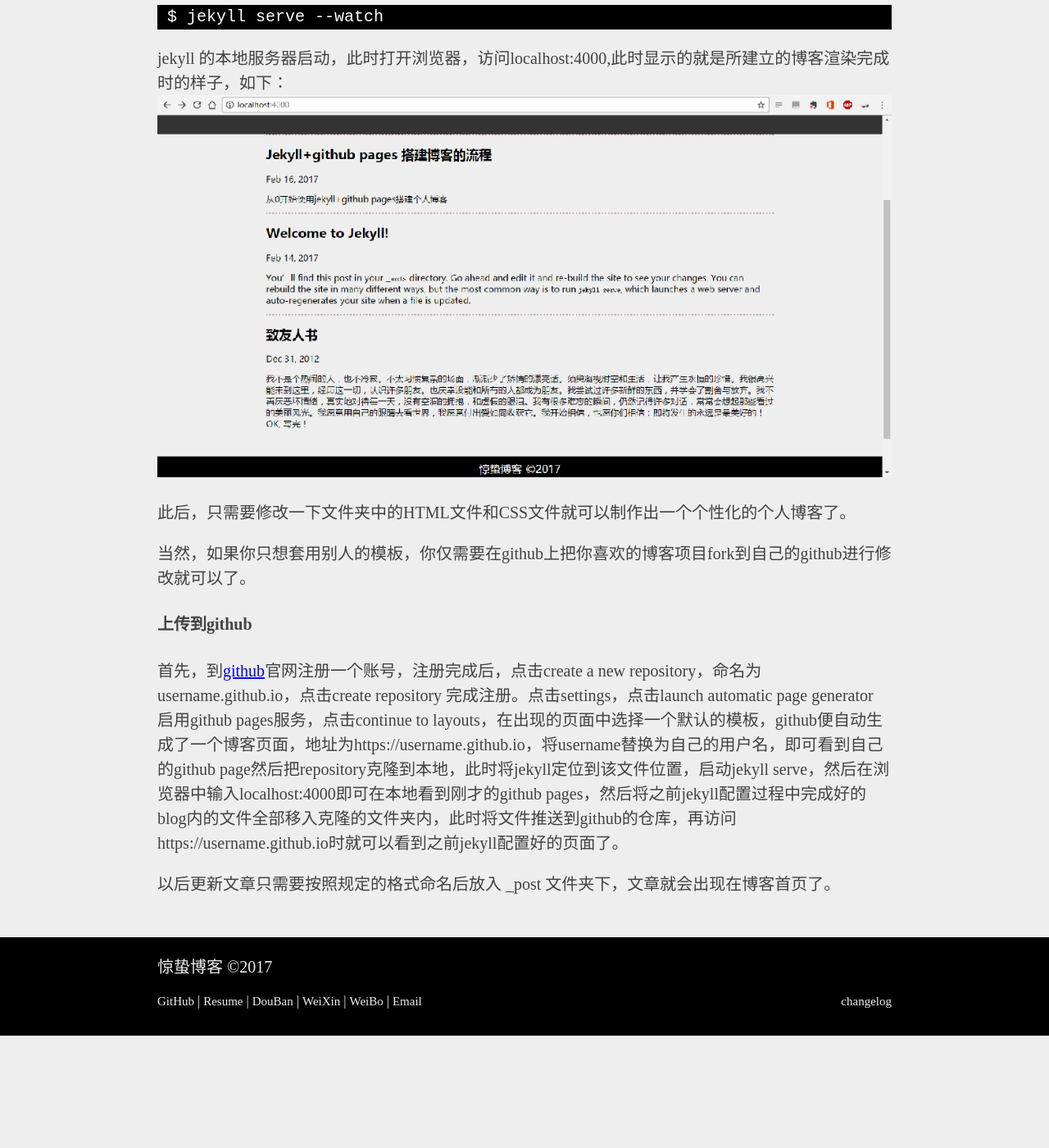
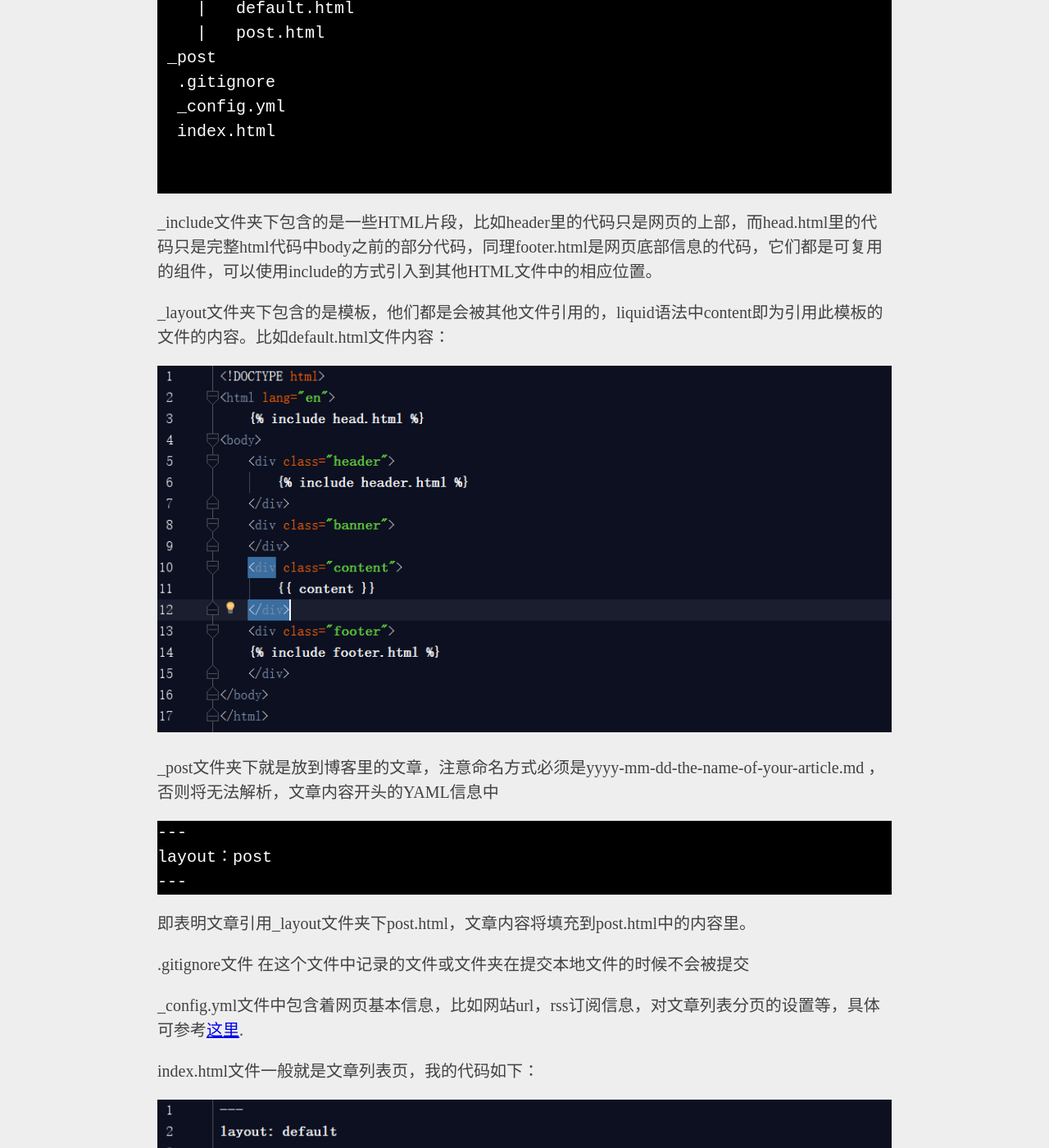
Before and after one commit to Machaooo/Machaooo.github.io, a Jekyll site: the page built from _posts/2017-02-16-set-up-blog-with-jekyll-and-githubpages.md, in a window 1280 px wide and 1400 px high, scrolled down 1503 px. Shown: the whole window at 82% size. Built offline with Jekyll 4.4.1, drawn with Linux system fonts in a browser that asks for light colours; comment, search, counter and statistics services are not loaded; before the commit the page ends 2766 px from its top, so only the background shows below that; some of the changed text lies outside the part shown.

Commit message:
fix the sync problem/revise the article

```diff
--- a/CNAME
+++ b/CNAME
@@ -1 +1 @@
-www.mackail.me
+mackail.me
--- a/_config.yml
+++ b/_config.yml
@@ -1,8 +1,6 @@
 name: "Blog of Mackail"
 description: "Web Front-End Blog by mackail"
-
 url: "http://www.mackail.me"
-
 timezone: Asia/Shanghai
 
 paginate: 16
@@ -17,3 +15,9 @@
 
 gems:
 - jekyll-paginate
+
+# Comment setting
+comments :
+  provider : duoshuo
+  duoshuo :
+    short_name : mackail
--- a/_includes/footer.html
+++ b/_includes/footer.html
@@ -1,10 +1,10 @@
-<p>惊蛰博客 &copy2017</p>
+<p> copyright &copy2017 惊蛰博客</p>
 <ul>
     <li><a href="https://github.com/Machaooo" target="_blank">GitHub</a> | </li>
     <li><a href="#">Resume</a> | </li>
     <li><a href="https://www.douban.com/people/81586957/" title="follow me on DouBan" target="_blank">DouBan</a> | </li>
     <li><a href="#">WeiXin</a> | </li>
     <li><a href="http://weibo.com/p/1005053843949825/home?from=page_100505&mod=TAB&is_all=1#place" target="_blank">WeiBo</a> | </li>
-    <li><a href="mailto:machaooo@outlook.com" title="Email me">Email</a> </li>
+    <li><a href="mailto:machao@mackail.me" title="Email me">Email</a> </li>
     <li class="changelog"><a href="{{ site.url }}{{ page.url }}" >changelog</a></li>
 </ul>
--- a/_includes/header.html
+++ b/_includes/header.html
@@ -5,5 +5,5 @@
     </li>
     <li><a href="#" target="_blank">Resume</a>
     </li>
-    <li><a href="mailto:machaooo@outlook.com" title="Email me">Email</a></li>
+    <li><a href="mailto:machao@mackail.me" title="Email me">Email</a></li>
 </ul>
--- a/_layouts/post.html
+++ b/_layouts/post.html
@@ -9,4 +9,23 @@
     </div>
     <div class="markdown">
         {{ content }}
+
+        <!-- 多说评论框 start -->
+        <div class="ds-thread" data-thread-key="{{ site.url }}{{ page.id }}" data-title="{{ page.title }}" data-url="{{ site.url }}{{ page.url }}"></div>
+        <!-- 多说评论框 end -->
+        <!-- 多说公共JS代码 start (一个网页只需插入一次) -->
+        <script type="text/javascript">
+            var duoshuoQuery = {short_name:"mackail"};
+            (function() {
+                var ds = document.createElement('script');
+                ds.type = 'text/javascript';ds.async = true;
+                ds.src = (document.location.protocol == 'https:' ? 'https:' : 'http:') + '//static.duoshuo.com/embed.js';
+                ds.charset = 'UTF-8';
+                (document.getElementsByTagName('head')[0]
+                || document.getElementsByTagName('body')[0]).appendChild(ds);
+            })();
+        </script>
+        <!-- 多说公共JS代码 end -->
+
+
     </div>
--- a/_posts/2017-02-16-set-up-blog-with-jekyll-and-githubpages.md
+++ b/_posts/2017-02-16-set-up-blog-with-jekyll-and-githubpages.md
@@ -35,53 +35,29 @@
 
 于是笔者暂时切换去简单学习了一下jekyll引擎的模板语言[Liquid](https://github.com/Shopify/liquid/wiki/Liquid-for-Designers)，然后建立了完整的模板骨架结构。
 
-<!--
+
 <pre>
  首先，文件结构如下：
  <code>
  _include
-
     |	header.html
     |	head.html
     |	footer.html
-
  _layout
-
-	|	default.html
+    |   default.html
     |	post.html
-
  _post
-
   .gitignore
-
   _config.yml
-
   index.html
  </code>
  </pre>
 
 _include文件夹下包含的是一些HTML片段，比如header里的代码只是网页的上部，而head.html里的代码只是完整html代码中body之前的部分代码，同理footer.html是网页底部信息的代码，它们都是可复用的组件，可以使用include的方式引入到其他HTML文件中的相应位置。
 
-_layout文件夹下包含的是模板，他们都是会被其他文件引用的，他们中都会包含 {{ content }}，此处content及为引用此模板的文件的内容。比如default.html文件内容：
-<pre>
-<code>
-&lt;!DOCTYPE html &gt;
- &lt;html lang="en"&gt;
-   {% include head.html %}
- &lt;body&gt;
-      &lt;div class="header"&gt;
-         {% include header.html %}
-      &lt;/div&gt;
-      &lt;div class="content"&gt;
-         {{ content }}
-      &lt;/div&gt;
-      &lt;div class="footer"&gt;
-         {% include footer.html %}
-      &lt;/div&gt;
- &lt;/body&gt;
- &lt;/htm&gt;
-</code>
-</pre>
+_layout文件夹下包含的是模板，他们都是会被其他文件引用的，liquid语法中content即为引用此模板的文件的内容。比如default.html文件内容：
+
+![default.html文件代码]({{ site.url }}/images/default_code.png)
 
 _post文件夹下就是放到博客里的文章，注意命名方式必须是yyyy-mm-dd-the-name-of-your-article.md ，否则将无法解析，文章内容开头的YAML信息中
 <pre>
@@ -89,7 +65,7 @@
 layout：post
 ---
 </pre>
-即表明文章引用_layout文件夹下post.html，文章内容将填充到post.html中的{{ content }}里。
+即表明文章引用_layout文件夹下post.html，文章内容将填充到post.html中的内容里。
 
 .gitignore文件
 在这个文件中记录的文件或文件夹在提交本地文件的时候不会被提交
@@ -97,35 +73,8 @@
 _config.yml文件中包含着网页基本信息，比如网站url，rss订阅信息，对文章列表分页的设置等，具体可参考[这里](http://jekyll.com.cn/docs/configuration/).
 
 index.html文件一般就是文章列表页，我的代码如下：
-<pre>
-<code>
----
-layout: default
----
 
-&lt;div&gt;
-  &lt;ul&gt;
-     {% for post in site.posts %}
-     &lt;li&gt;
-        &lt;h2&gt;
-           &lt;a href="{{ post.url | prepend: site.url }}"&gt;
-           {{ post.title }}
-           &lt;/a&gt;
-        &lt;/h2&gt;
-        &lt;span&gt;
-           {{ post.date | date: "%b %-d, %Y" }}
-         &lt;/span&gt;
-         &lt;p&gt;{{ post.excerpt}}&lt;/p&gt;
-      &lt;/li&gt;
-      {% endfor %}
-  &lt;/ul&gt;
-&lt;/div&gt;
-</code>
-</pre>
--->
-
-
-
+![index.html文件代码]({{ site.url }}/images/index_code.png)
 
 jekyll引擎的工作方式类似于这样：拿到_post文件夹里的文章，根据其YAML信息，选择相应的layout并生成一个HTML文件，生成的文件位于_sites文件夹下相应的路径中。此时这一生成的HTML文件即为一般博客中点进一篇文章时该文章的页面。同时我们再将此HTML文件路径放到主页的链接里，当点击该文章标题时，链接就会把我们带到该文章页面。而首页的文章列表，就像上面的index.html文件里的代码一样，是用liqulid的for语句对_post文件夹里所有的文章遍历，生成各自对应的链接。
 
```
Also changed, not shown: 0000-00-00-ChangeLog.md (+3 -0 lines), images/default_code.png (added), images/index_code.PNG (added).
